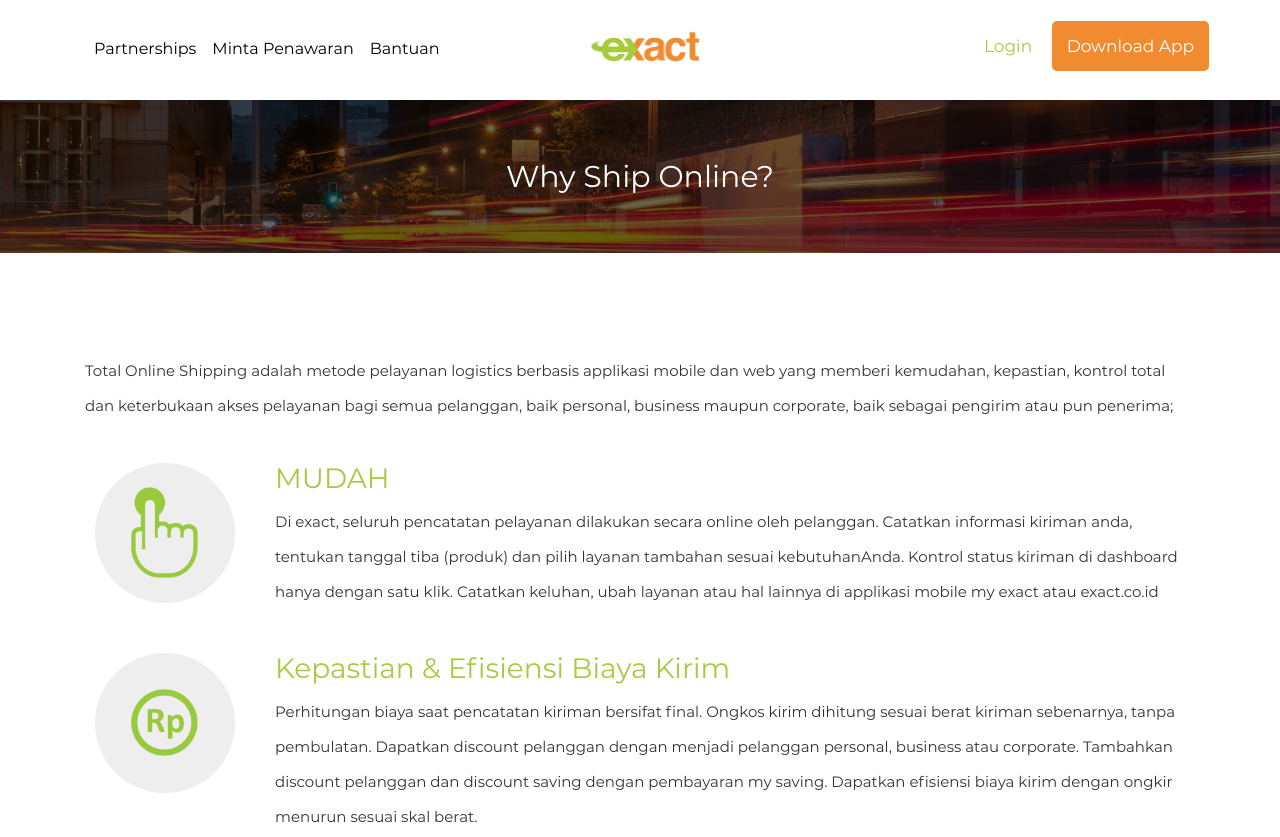
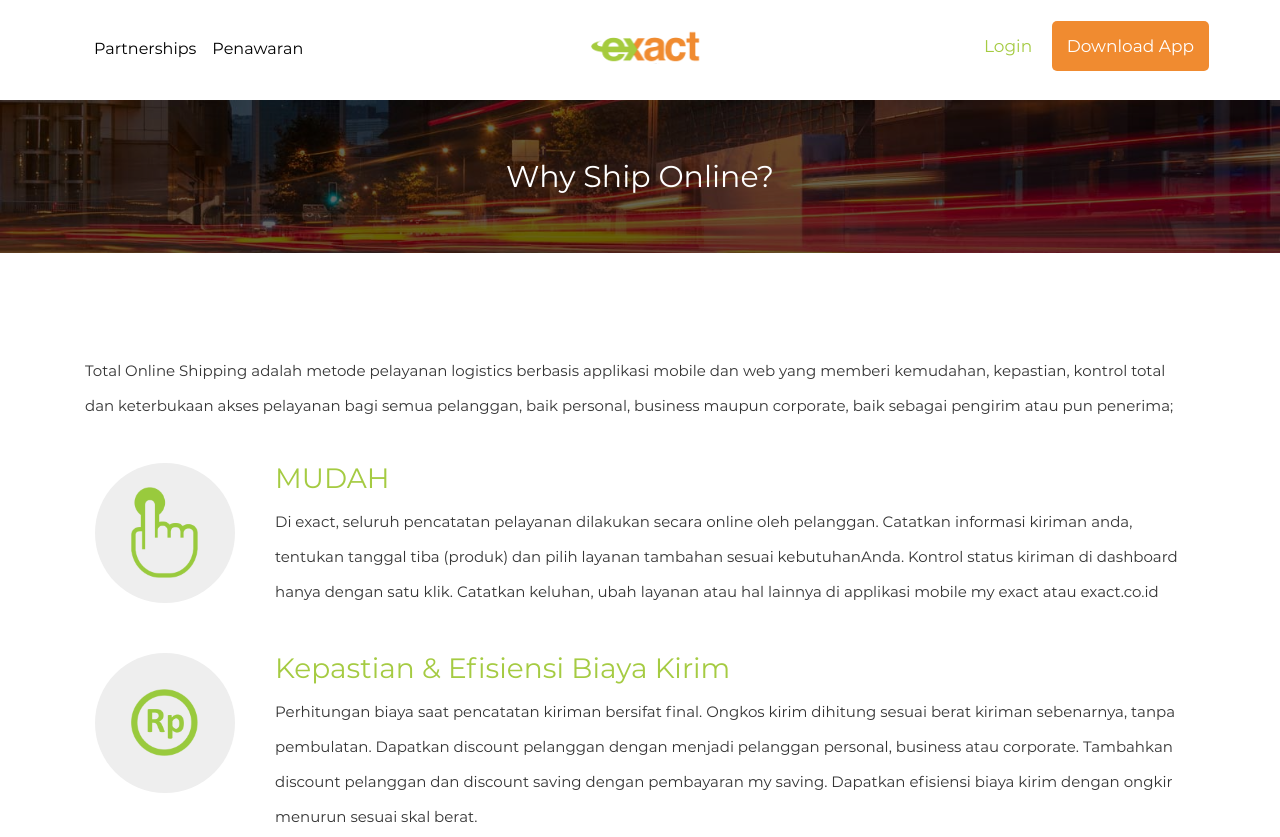
Before and after one commit to helloeka/exact, a plain HTML site: page index.html at #!/intro in a window 1280 px wide. Shown: the top 837 px of the page. Drawn offline with Linux system fonts and the light colour scheme; some packages are replaced by stand-ins of ours.

Commit message:
first update

```diff
--- a/auth/intro.html
+++ b/auth/intro.html
@@ -26,8 +26,7 @@
                                         <div class="collapse navbar-collapse nav-collapse-inside " id="collapse" ng-controller="loginController">
                                         <ul class="nav navbar-nav menu-exact-inside ">
                                                 <li><a ui-sref="join">Partnerships</a></li>
-                                                <li><a data-toggle="modal" data-target="#myPenawaran">Minta Penawaran</a></li>
-                                                <li><a >Bantuan</a></li>
+                                                <li><a data-toggle="modal" data-target="#myPenawaran">Penawaran</a></li>
                                         </ul>
 
                                         <ul class="nav navbar-nav navbar-right menu-exact-right" ng-controller="loginController">
```
Also changed, not shown: auth/main.html (+1 -2 lines), auth/syarat.html (+1 -2 lines), assets/img/ico-lokasi.png, dummy/bg-intro.jpg.
